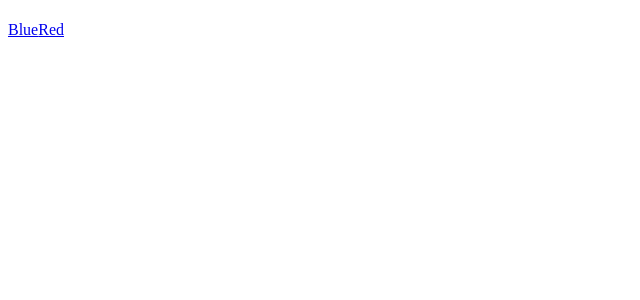
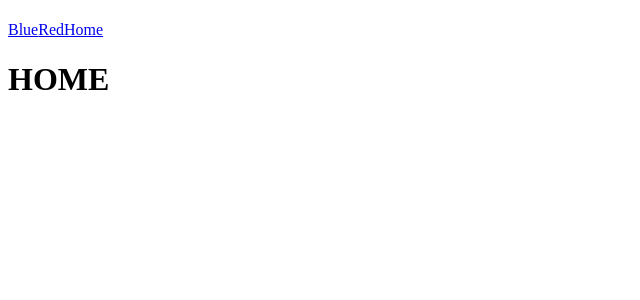
Before and after one commit to jjenni536/Block28-routerDomWrkshp, a React (Vite) app: page / in a window 1280 px wide. Before the commit this address had no page. Shown: the top 300 px of the page, without its empty margins (0-640 px from the left). Built offline with nearby package versions, Linux system fonts and the light colour scheme.

Commit message:
added home component link and imported to app.jsx

```diff
--- a/src/App.jsx
+++ b/src/App.jsx
@@ -2,6 +2,7 @@
 import { Routes, Route, Link } from "react-router-dom";
 import Blue from './components/Blue';
 import Red from './components/Red';
+import Home from './components/Home';
 
 
 
@@ -16,11 +17,13 @@
         <div id="navbar">
           <Link to= '/blue'>Blue</Link>
           <Link to= '/red'>Red</Link>
+          <Link to= '/'>Home</Link>
         </div>
         <div id="main-section">
           <Routes>
             <Route path='/blue' element={<Blue/>} />
             <Route path='/red' element= {<Red/>} />
+            <Route path='/' element= {<Home/>} />
           </Routes>
         </div>
 
--- /dev/null
+++ b/src/components/Home.jsx
@@ -0,0 +1,9 @@
+const Home = () => {
+    return (
+        <div className="home">
+            <h1>HOME</h1>
+        </div>
+    );
+}
+
+export default Home;
```
